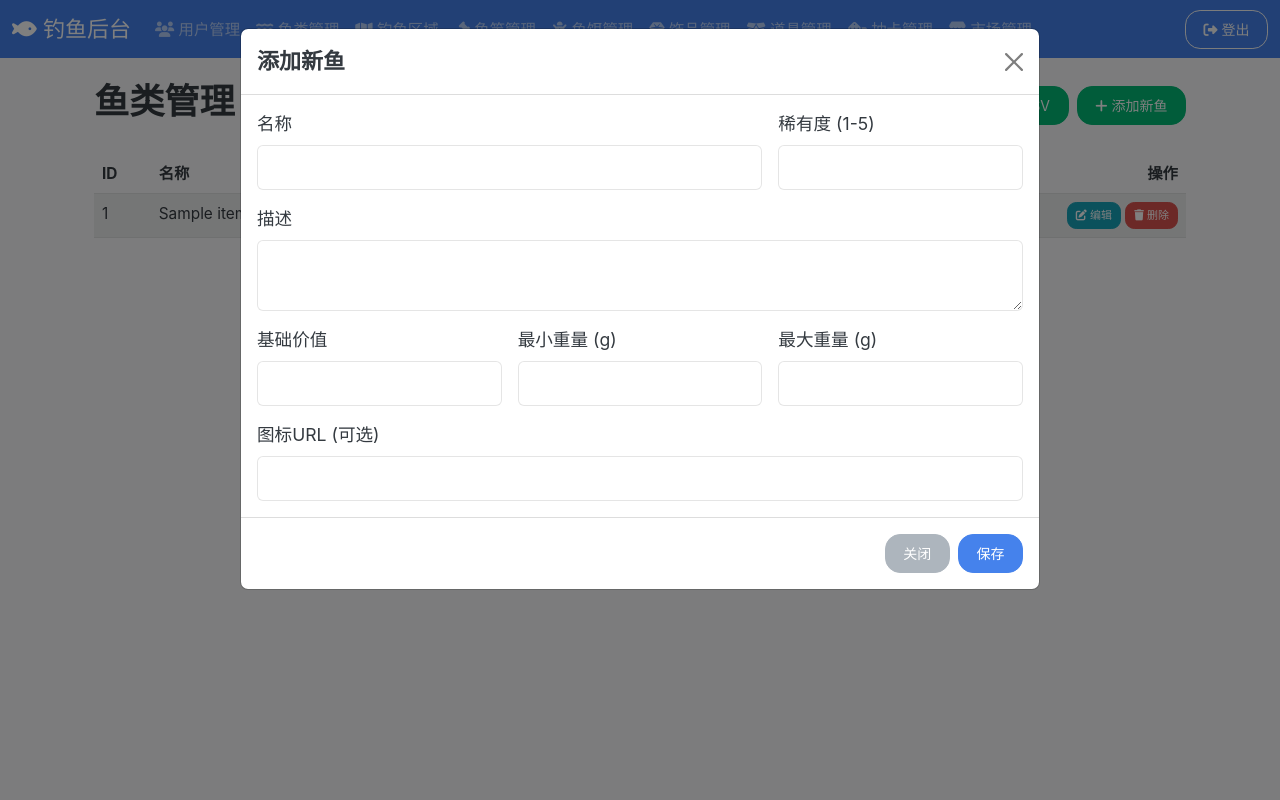
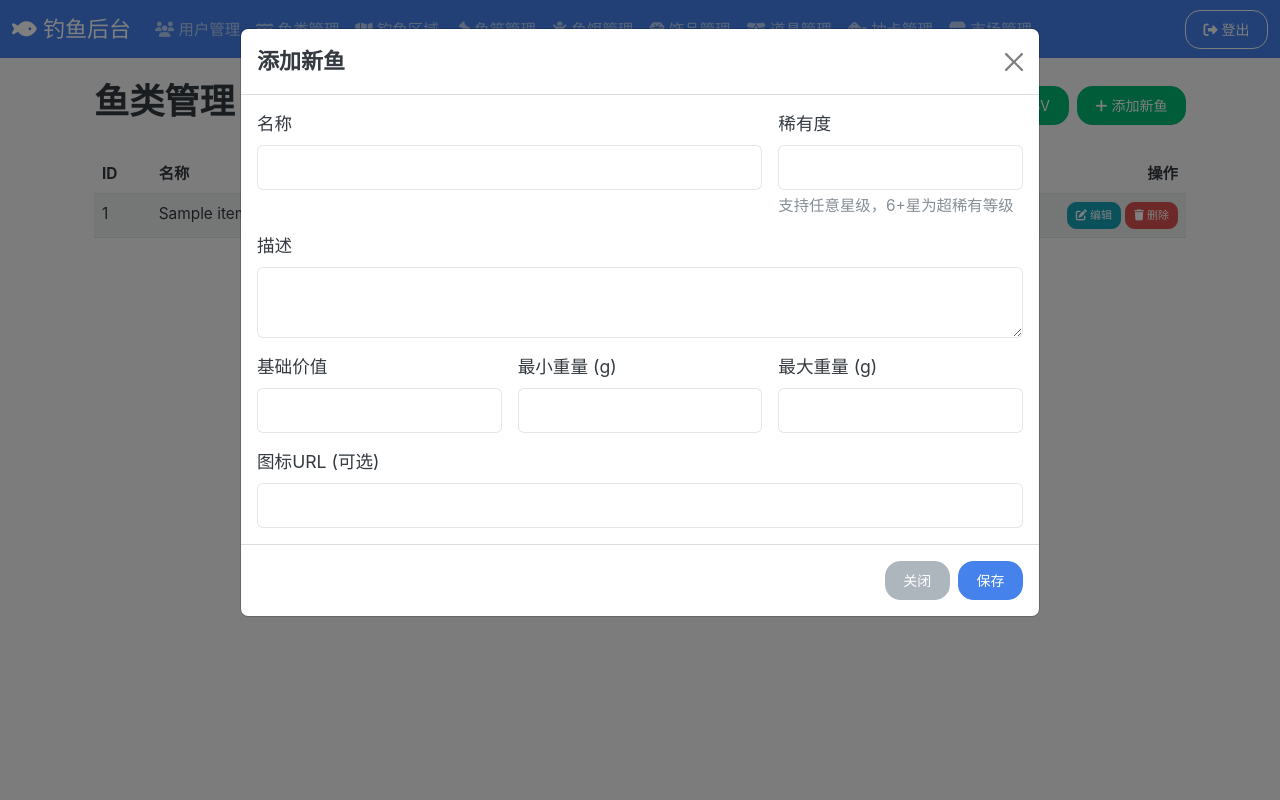
Before and after one commit to xxlemon-io/astrbot_plugin_fishing, a Python web app: template manager/templates/fish.html in a window 1280 px wide, after a click on "添加新鱼". Run offline with Jinja, Linux system fonts and the light colour scheme; the template is opened without the code that fills it: most values are stand-ins (such as "Sample title", 1, 10 or a date in 2020); some libraries are stand-ins or nearby versions.

Commit message:
feat: Update rarity input fields and validation logic
- Modified the fish and bait templates to remove the maximum rarity limit, allowing for any rarity level.
- Updated comments in the item template service to reflect the new validation logic supporting arbitrary rarity levels.
- Enhanced user interface with additional guidance on rarity input, clarifying support for higher rarity levels.

```diff
--- a/core/services/item_template_service.py
+++ b/core/services/item_template_service.py
@@ -19,7 +19,7 @@ class ItemTemplateService:
         return self.item_template_repo.get_all_fish()
 
     def add_fish_template(self, data: Dict[str, Any]):
-        # 服务层可以添加数据验证逻辑，例如检查rarity是否在1-5之间
+        # 服务层可以添加数据验证逻辑，支持任意稀有度级别
         self.item_template_repo.add_fish_template(data)
 
     def update_fish_template(self, fish_id: int, data: Dict[str, Any]):
--- a/manager/templates/baits.html
+++ b/manager/templates/baits.html
@@ -76,7 +76,11 @@
                 <div class="modal-body">
                     <div class="row g-3">
                         <div class="col-md-8"><label>名称</label><input type="text" name="name" class="form-control" required></div>
-                        <div class="col-md-4"><label>稀有度 (1-5)</label><input type="number" name="rarity" class="form-control" min="1" max="5" required></div>
+                        <div class="col-md-4">
+                            <label>稀有度</label>
+                            <input type="number" name="rarity" class="form-control" min="1" required>
+                            <div class="form-text text-muted small">支持任意星级</div>
+                        </div>
                         <div class="col-12"><label>描述 (给玩家看)</label><textarea name="description" class="form-control" rows="2"></textarea></div>
                         <div class="col-12"><label>效果描述 (给玩家看)</label><textarea name="effect_description" class="form-control" rows="2"></textarea></div>
 
--- a/manager/templates/fish.html
+++ b/manager/templates/fish.html
@@ -80,8 +80,9 @@
                             <input type="text" id="name" name="name" class="form-control" required>
                         </div>
                         <div class="col-md-4">
-                            <label for="rarity" class="form-label">稀有度 (1-5)</label>
-                            <input type="number" id="rarity" name="rarity" class="form-control" min="1" max="5" required>
+                            <label for="rarity" class="form-label">稀有度</label>
+                            <input type="number" id="rarity" name="rarity" class="form-control" min="1" required>
+                            <div class="form-text">支持任意星级，6+星为超稀有等级</div>
                         </div>
                         <div class="col-12">
                              <label for="description" class="form-label">描述</label>
```
